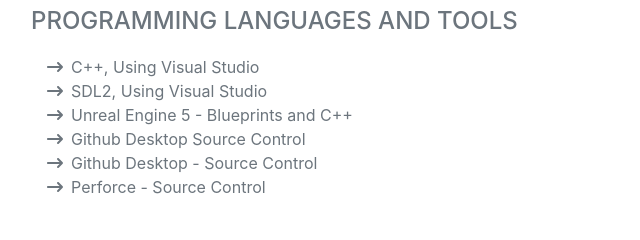
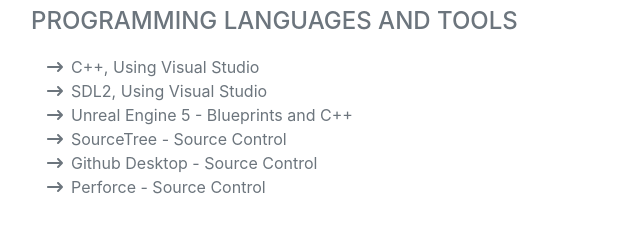
Before and after one commit to Raqib2/Portfolio-Website, a plain HTML site: page index.html in a window 1280 px wide. Shown: the part 2760-3000 px from the top of the page, 289-929 px from the left. Drawn offline with nearby package versions, Linux system fonts and the light colour scheme; a web font is replaced by a local one.

Commit message:
Fixed Typo in HTML

```diff
--- a/index.html
+++ b/index.html
@@ -117,7 +117,7 @@
                         </li>
                         <li>
                             <span class="fa-li"><i class="fas fa-long-arrow-right"></i></span>
-                            Github Desktop Source Control
+                            SourceTree - Source Control
                         </li>
 						<li>
                             <span class="fa-li"><i class="fas fa-long-arrow-right"></i></span>
```
